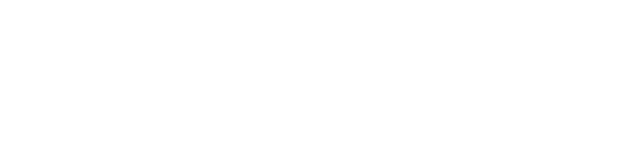
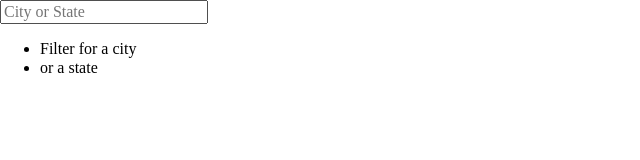
Before and after one commit to spormuv/js30, a plain HTML site: page 06-type-ahead/index.html in a window 1280 px wide. Shown: the whole page, without its empty margins (0-640 px from the left). Drawn offline with nearby package versions, Linux system fonts and the light colour scheme.

Commit message:
feat: add html

```diff
--- a/06-type-ahead/index.html
+++ b/06-type-ahead/index.html
@@ -12,6 +12,17 @@
     <title>Type Ahead</title>
   </head>
   <body>
+    <form class="search-form">
+      <input
+        type="text"
+        class="search-form__search"
+        placeholder="City or State"
+      />
+      <ul class="search-form__suggestions">
+        <li>Filter for a city</li>
+        <li>or a state</li>
+      </ul>
+    </form>
     <script src="script.js"></script>
   </body>
 </html>
```
